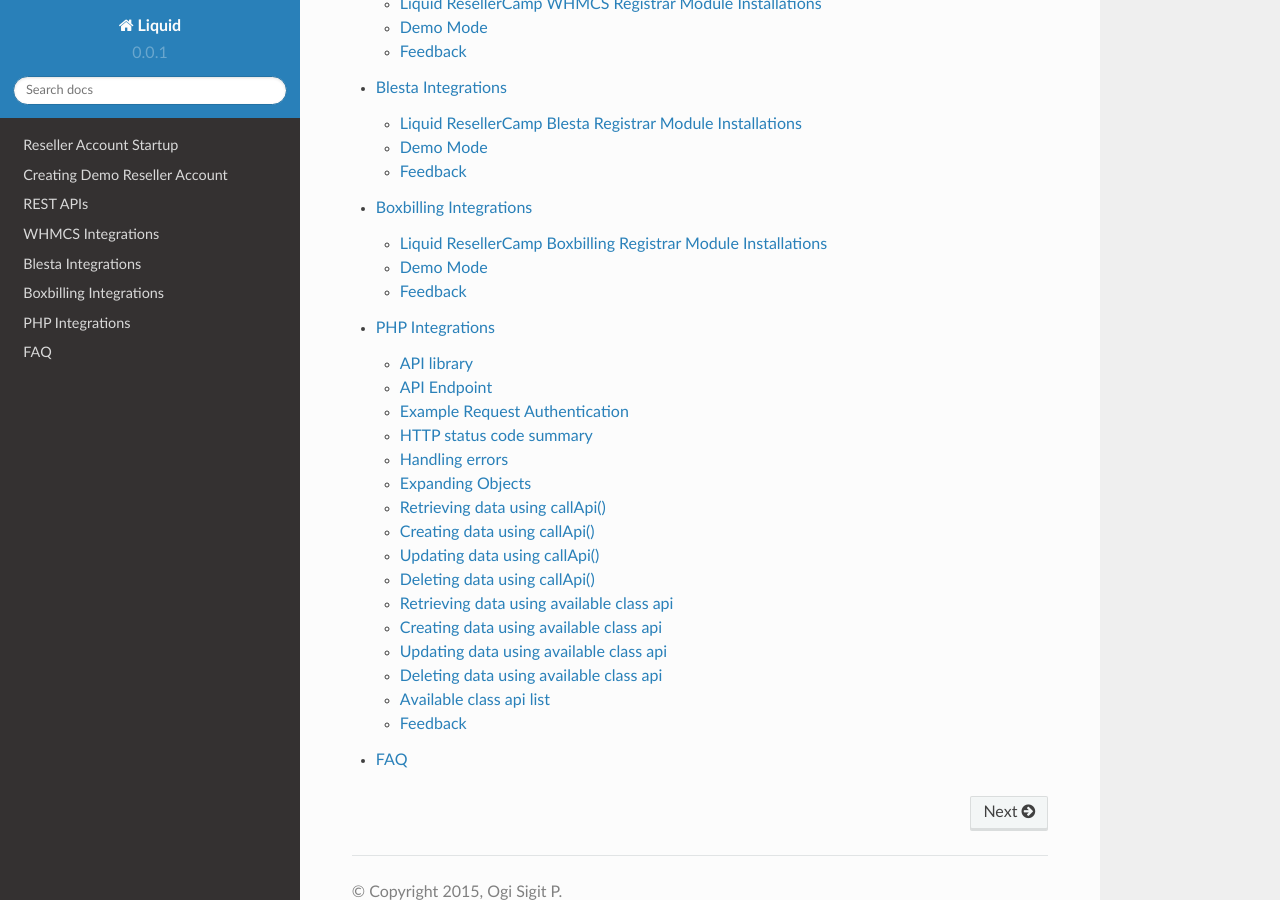
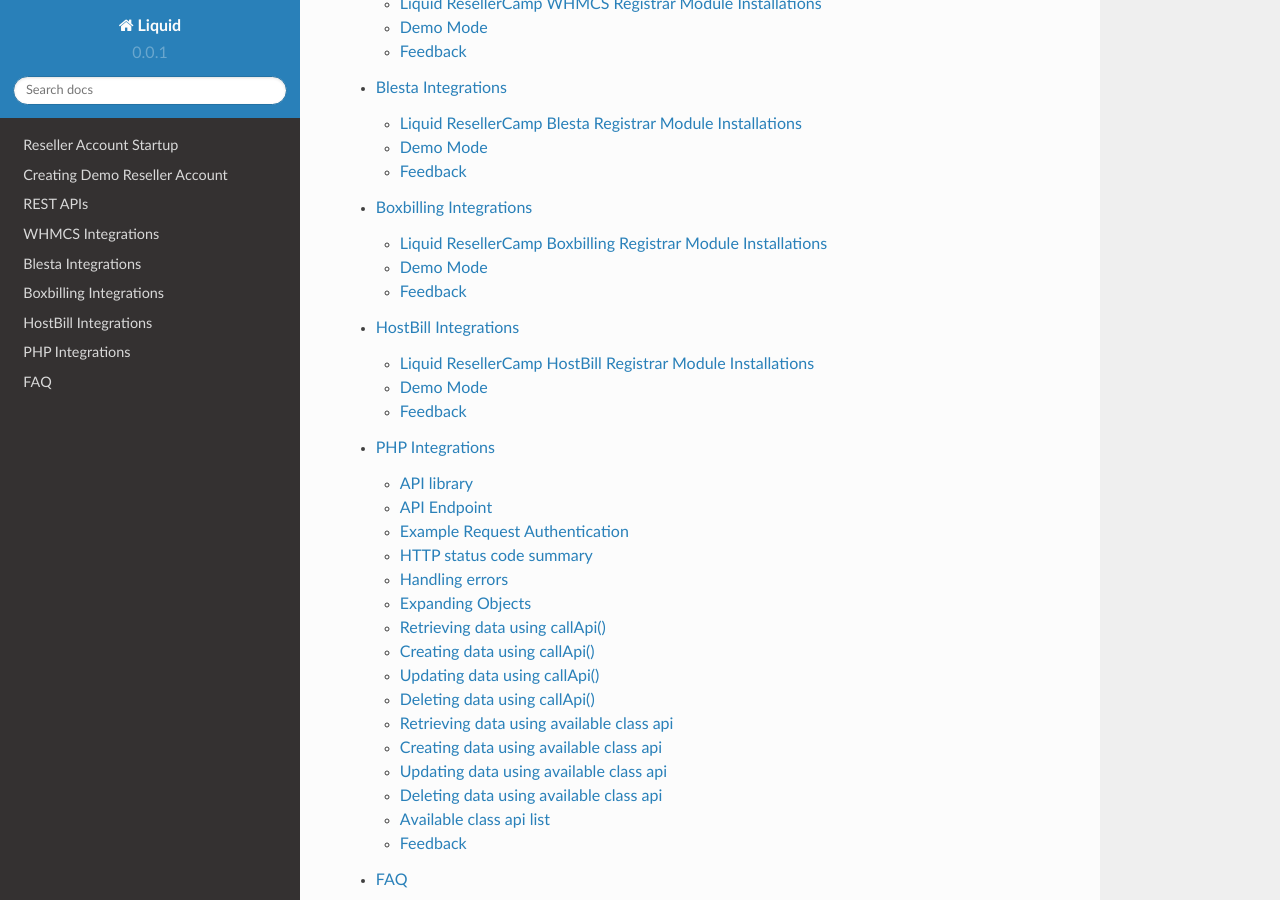
Before and after one commit to liquidregistrar/liquid-docs, a Sphinx documentation site: the page built from docs/source/index.rst, in a window 1280 px wide and 900 px high, scrolled down 740 px. Built offline with Sphinx 7.4.7 and the Read the Docs theme 2.0.0, drawn with Linux system fonts in a browser that asks for light colours; some of the changed lines change nothing that is shown.

Commit message:
HostBill Integration

```diff
--- /dev/null
+++ b/docs/source/hostbill.rst
@@ -0,0 +1,47 @@
+.. _hostbill-label:
+
+HostBill Integrations
+========================
+
+Liquid ResellerCamp HostBill Registrar Module Installations
+---------------------------------------------------------
+
+1. Get the API key
+	a. Login to the ResellerCamp’s reseller control panel (the url will be in the email you received when you signed up) and then go to Settings -> API.
+	b. Please note your reseller ID at the bottom of the page.
+	c. Click Add API Key button, enter the label and the IP address of the server where HostBill is installed to authorize it for API access.
+	d. On the same page, note down the API Key.
+2. Copy the HostBill module files
+	a. Download `ResellerCamp’s HostBill Registrar Module here <https://s3-ap-southeast-1.amazonaws.com/liqu.id/resellercamp-hostbill-module.zip>`_.
+	b. Extract the zip files to /YourLocalPath/includes/modules/Domain
+	c. Remember to replace “/YourLocalPath” with the actual location where you installed HostBill.
+3. Setup HostBill Configuration
+	a. Now, login to your HostBill Administration Area
+	b. Go to Settings > Modules > Domain Modules
+	c. Go to Inactive tab, then choose "Liquid" in the Modules. Click Activate
+	d. Then will go to Add New App Menu.
+	e. Make sure Application is selected Liquid, then enter Name and both the User Name dan Password with Reseller ID and API Key
+	g. Then click Test Configuration, until display the success text at his side
+	h. Then click Add New App
+
+.. image:: resellercamp-hostbill.png
+
+And that's it, HostBill will now be able to communicate with your ResellerCamp account to automate domain registration & management for your customers.
+
+Demo Mode
+----------
+To use the ResellerCamp demo mode or test mode, it's not as simple as ticking the demo mode option in the configuration area. You must setup an account separately on the dedicated resellercamp’s demo system. Read the :ref:`demoaccount-label` documentation.
+
+Next enter your demo account details under Settings > Apps > Name of your Reseller. With the Test Mode checkbox ticked you can now place domain registration orders in HostBill, the domains will appear on your demo ResellerCamp account but no domain will actually be registered and you will not be charged.
+
+.. note::
+	Live nameservers created at the Registry will return a Nameserver is not a valid Nameserver error unless they are created/registered in the demo environment.
+
+
+	The demo control panel will try to check the validity of the nameservers in the demo platform and not on the Registry, so you must register the nameservers first before attempting any domain registrations on the demo platform.
+
+
+Feedback
+---------
+
+If you find any issues with Resellercamp's HostBill registrar module, please use our `ticketing support systems <https://liqudotid.freshdesk.com/support/tickets/new>`_ where we’ll be available and actively listening to all of your feedback.
--- a/docs/source/index.rst
+++ b/docs/source/index.rst
@@ -13,5 +13,6 @@
    whmcs
    blesta
    boxbilling
+   hostbill
    php
    faq
```
Also changed, not shown: docs/source/resellercamp-hostbill.png (added), 1 other file.
